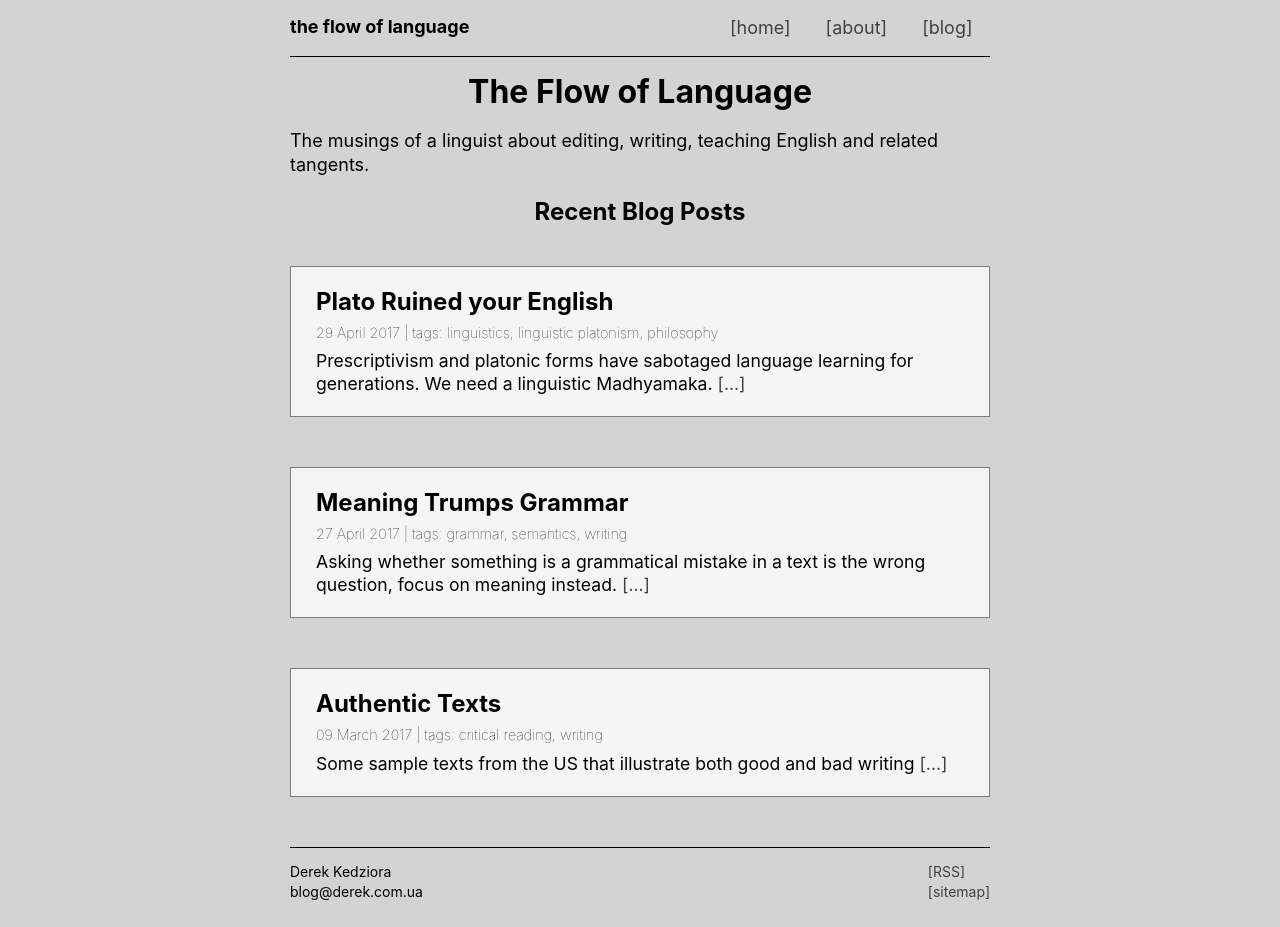
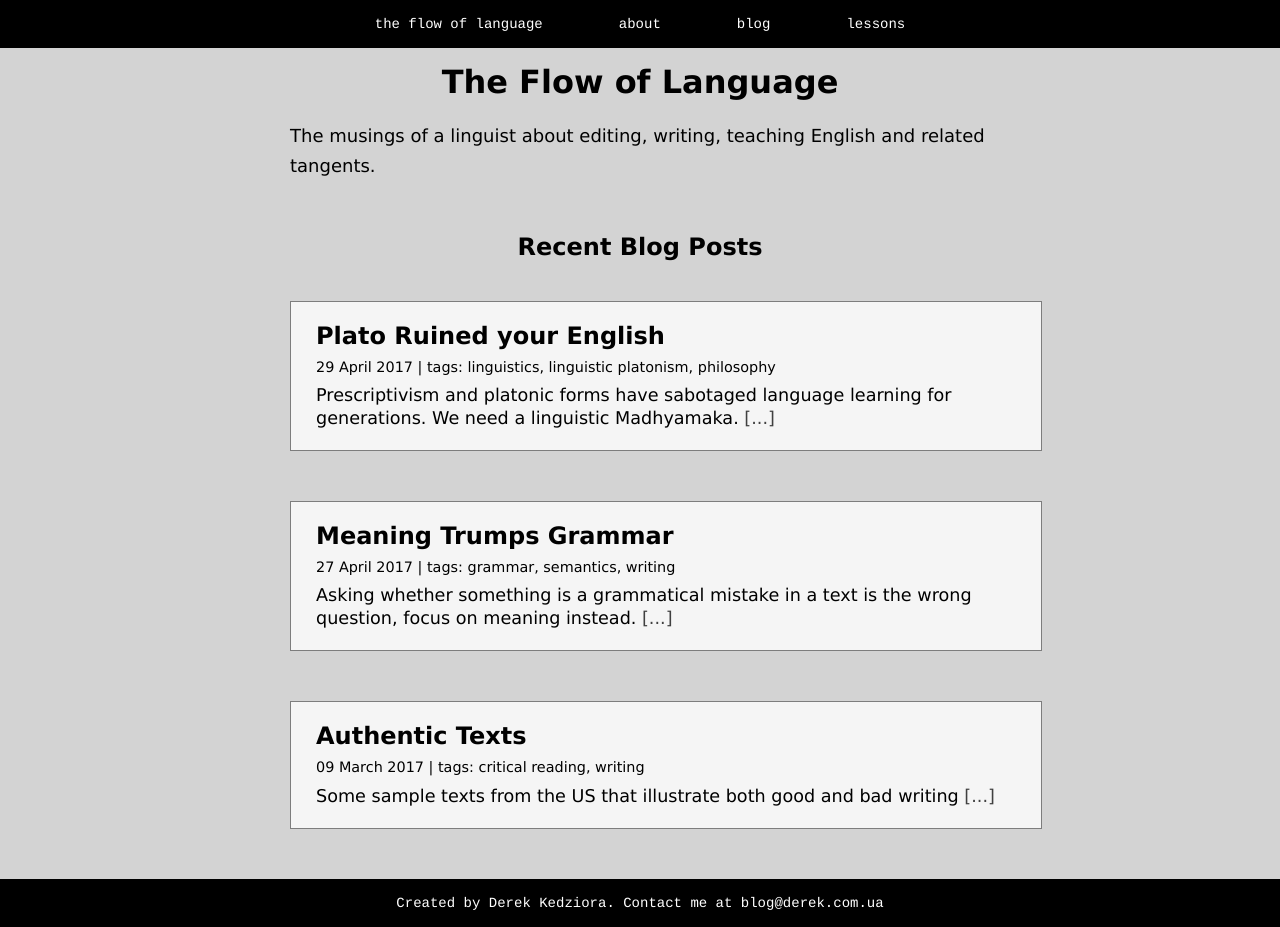
Before and after one commit to ZeroDeth/derekkedziora.github.io, a Jekyll site: the page built from index.html, in a window 1280 px wide. Built offline with Jekyll 4.4.1, drawn with Linux system fonts in a browser that asks for light colours; comment, search, counter and statistics services are not loaded.

Commit message:
appearance overhaul

```diff
--- a/_includes/blog-listing.html
+++ b/_includes/blog-listing.html
@@ -1,3 +1,4 @@
+<aside>
   <section class="blog-listing">
     <h2 class="blog-listing-title"><a href="{{ post.url }}">{{post.title}}</a></h2>
       <h3 class="blog-listing-date"><time datetime='{{ post.date
@@ -6,3 +7,4 @@
         <h3 class="blog-listing-description">{{post.description}}
         <a href="{{ post.url }}">[...]</a></h3>
   </section>
+</aside>
--- a/_includes/footer.html
+++ b/_includes/footer.html
@@ -1,10 +1,4 @@
 <footer>
-  <ul id='contact-info'>
-    <li>Derek Kedziora</li>
-    <li>blog@derek.com.ua</li>
-  </ul>
-  <ul id='directional-list'>
-    <li><a href="/feed.xml">[RSS]</a></li>
-    <li><a href="/sitemap">[sitemap]</a></li>
-  </ul>
+  <p>Created by Derek Kedziora. Contact me at blog@derek.com.ua
+</p>
 </footer>
--- a/_includes/navbar.html
+++ b/_includes/navbar.html
@@ -1,8 +1,8 @@
 <nav>
-  <h2>the flow of language</h2>
   <ul>
-    <li><a href="/blog">[blog]</a></li>
-    <li><a href="/about">[about]</a></li>
-    <li><a href="/">[home]</a></li>
+    <li><a href="/">the flow of language</a></li>
+    <li><a href="/about">about</a></li>
+    <li><a href="/blog">blog</a></li>
+    <li><a href="/lessons">lessons</a></li>
   </ul>
 </nav>
--- a/css/main.css
+++ b/css/main.css
@@ -1,10 +1,26 @@
 body {
   background-color: #D3D3D3;
   margin: auto;
+  width: auto;
+}
+
+main, aside, header, article {
   width: 700px;
-  font-family: "-apple-system", "BlinkMacSystemFont", "Segoe UI", "Roboto",
-  "Oxygen", "Ubuntu", "Cantarell", "Fira Sans", "Droid Sans", "Helvetica Neue",
-  sans-serif;
+  margin-left: auto;
+  margin-right: auto;
+}
+
+main {
+  font-family: Georgia, serif;
+}
+
+header, aside {
+  font-family: Verdana, sans-serif;
+}
+
+header {
+  height: 150px;
+  padding: 0px 30px 0px 30px;
 }
 
 a {
@@ -14,12 +30,14 @@ a {
 
 a:hover {
   background-color: #bfbfbf;
+  color: #404040;
 }
 
 p, ul, ol {
   color: black;
-  font-size: 16px;
-  line-height: 24px;
+  font-size: 20px;
+  line-height: 30px;
+  margin: 20px 0px 20px 0px;
 }
 
 h1 {
@@ -50,47 +68,42 @@ pre {
   padding-left: 5px;
 }
 
+nav, footer {
+  font-family: Courier, monospace;
+  background-color: black;
+}
+
 nav {
-  height: 40px;
-  border-bottom: solid;
-  border-color: black;
-  border-bottom-width: 1px;
+  height: 48px;
 }
 
 nav ul {
-  margin-top: 9px;
-  padding-left: 0px;
-}
-
-nav h2 {
-  float: left;
-  font-size: 18px;
-  font-weight: bold;
-  margin-top: 0px;
+  text-align: center;
+  padding: 8px 0px 0px 0px;
+  margin: 0px auto 0px auto;
 }
 
 nav ul li {
   display: inline;
-  float: right;
-  font-size: 18px;
+  font-size: 14px;
   padding: 0% 2.5% 0% 2.5%;
 }
 
-nav a, footer a {
+nav a {
   text-decoration: none;
+  color: white;
 }
 
 footer {
-  border-top: solid;
-  border-color: black;
-  border-top-width: 1px;
+  height: 48px;
 }
 
-footer ul {
-  list-style-type: none;
-  padding-left: 0px;
+footer p {
+  text-align: center;
+  padding: 12px 0px 0px 0px;
+  color: white;
   font-size: 14px;
-  line-height: 20px;
+  line-height: 24px;
 }
 
 .centered-title {
@@ -108,8 +121,7 @@ footer ul {
 }
 
 .post-content {
-  margin: 30px 0px 15px 0px;
-  padding: 10px 30px 10px 30px;
+  padding: 0px 30px 0px 30px;
   border: solid;
   border-color: #7d7d7d;
   border-width: 1px;
@@ -124,10 +136,11 @@ footer ul {
   max-width: 100%;
 }
 .blog-listing {
+  width: 700px;
   border: solid;
   border-color: #7d7d7d;
   border-width: 1px;
-  margin: 50px 0px 50px 0px;
+  margin: 50px auto 50px auto;
   padding: 25px 25px 25px 25px;
   background-color: #F5F5F5;
 }
@@ -200,20 +213,25 @@ footer ul {
 }
 
 @media screen and (max-width: 790px) {
+
   body {
+    width: 100%;
+  }
+
+  header, main, article, aside, .blog-listing {
     width: 95%;
+  }
+
+  header {
+    height: auto;
+    padding: 0px 0px 0px 0px;
+    margin: 0px auto 30px auto;
   }
 
   nav {
     height: 75px;
     text-align: center;
     width: 100%
-  }
-
-  nav h2 {
-    float: none;
-    text-align: center;
-    margin: 10px 0px 0px 0px;
   }
 
   nav ul li {
@@ -253,7 +271,8 @@ footer ul {
     margin: 15px 0px 15px 0px;
   }
 
-  footer ul {
-    line-height: 30px;
+  footer p {
+    margin: 0px 0px 0px 0px;
+    padding: 0px 0px 0px 0px;
   }
 }
```
Also changed, not shown: _layouts/page.html (+5 -3 lines). Lines whose indentation alone changed are shown as unchanged.
